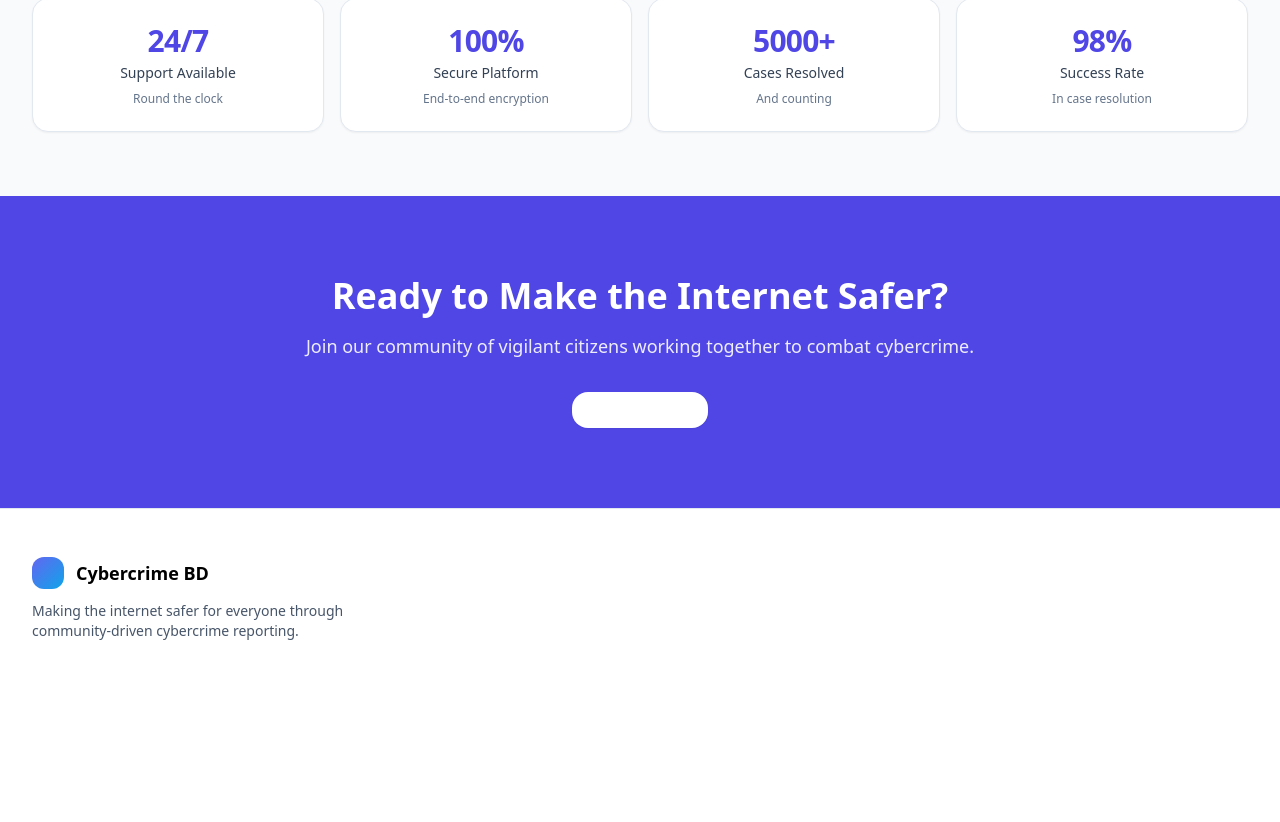
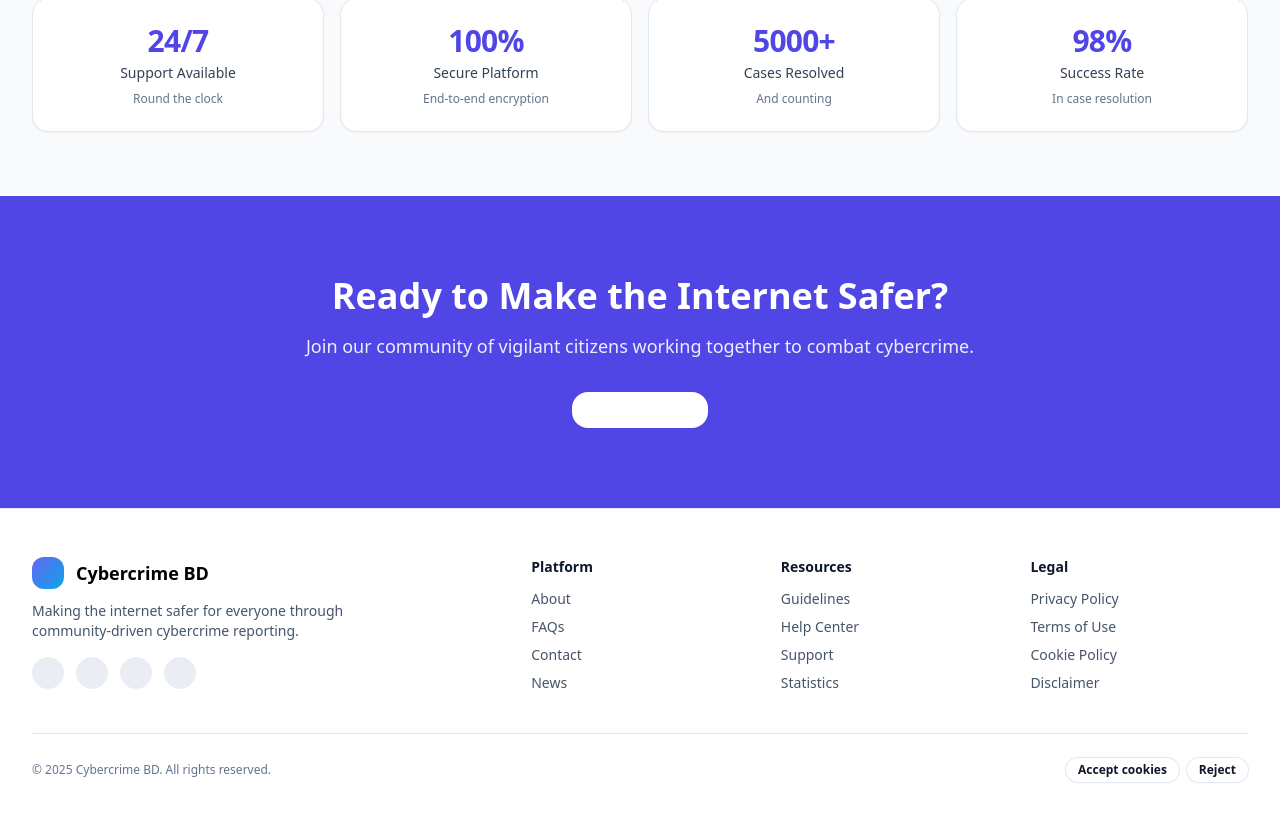
Before and after one commit to sohayab1/thesis-project2, a React (Vite) app in the folder frontend/: page / in a window 1280 px wide. Shown: the part 2081-2903 px from the top of the page. Before the commit the page ends 2770 px from the top, so only its background shows below. Built offline with nearby package versions, Linux system fonts and the light colour scheme.

Commit message:
last stage v5

```diff
--- a/frontend/src/pages/LandingPage.tsx
+++ b/frontend/src/pages/LandingPage.tsx
@@ -70,6 +70,68 @@ const BlogCard = ({ date, title }) => (
     <p className="mt-2 line-clamp-2 text-sm text-slate-600">Short teaser goes here. Replace with your own article summary.</p>
     <CustomButton variant="ghost" className="mt-4">Read</CustomButton>
   </div>
+);
+
+const Footer = () => (
+  <footer className="border-t border-slate-200 bg-white py-12">
+    <Container>
+      <div className="grid grid-cols-2 gap-8 md:grid-cols-5">
+        <div className="col-span-2">
+          <div className="flex items-center gap-3">
+            <div className="h-8 w-8 rounded-xl bg-gradient-to-br from-indigo-500 to-sky-500" />
+            <span className="text-lg font-bold">Cybercrime BD</span>
+          </div>
+          <p className="mt-3 max-w-sm text-sm text-slate-600">
+            Making the internet safer for everyone through community-driven cybercrime reporting.
+          </p>
+          <div className="mt-4 flex gap-3 opacity-70">
+            {["in", "fb", "x", "ig"].map((s) => (
+              <div key={s} className="h-8 w-8 rounded-full bg-slate-200" />
+            ))}
+          </div>
+        </div>
+        <div>
+          <h4 className="text-sm font-semibold text-slate-900">Platform</h4>
+          <ul className="mt-3 space-y-2 text-sm text-slate-600">
+            <li><a href="/about">About</a></li>
+            <li><a href="/faq">FAQs</a></li>
+            <li><a href="/contact">Contact</a></li>
+            <li><a href="/news">News</a></li>
+          </ul>
+        </div>
+        <div>
+          <h4 className="text-sm font-semibold text-slate-900">Resources</h4>
+          <ul className="mt-3 space-y-2 text-sm text-slate-600">
+            <li><a href="/guidelines">Guidelines</a></li>
+            <li><a href="/help">Help Center</a></li>
+            <li><a href="/support">Support</a></li>
+            <li><a href="/statistics">Statistics</a></li>
+          </ul>
+        </div>
+        <div>
+          <h4 className="text-sm font-semibold text-slate-900">Legal</h4>
+          <ul className="mt-3 space-y-2 text-sm text-slate-600">
+            <li><a href="/privacy">Privacy Policy</a></li>
+            <li><a href="/terms">Terms of Use</a></li>
+            <li><a href="/cookies">Cookie Policy</a></li>
+            <li><a href="/disclaimer">Disclaimer</a></li>
+          </ul>
+        </div>
+      </div>
+
+      <div className="mt-10 flex flex-wrap items-center justify-between gap-4 border-t border-slate-200 pt-6 text-xs text-slate-500">
+        <p>© {new Date().getFullYear()} Cybercrime BD. All rights reserved.</p>
+        <div className="flex items-center gap-2">
+          <CustomButton variant="ghost" className="!px-3 !py-1 text-xs">
+            Accept cookies
+          </CustomButton>
+          <CustomButton variant="ghost" className="!px-3 !py-1 text-xs">
+            Reject
+          </CustomButton>
+        </div>
+      </div>
+    </Container>
+  </footer>
 );
 
 export function LandingPage() {
@@ -312,22 +374,7 @@ export function LandingPage() {
       </section>
 
       {/* Footer */}
-      <footer className="border-t border-slate-200 bg-white py-12">
-        <Container>
-          <div className="grid grid-cols-2 gap-8 md:grid-cols-5">
-            <div className="col-span-2">
-              <div className="flex items-center gap-3">
-                <div className="h-8 w-8 rounded-xl bg-gradient-to-br from-indigo-500 to-sky-500" />
-                <span className="text-lg font-bold">Cybercrime BD</span>
-              </div>
-              <p className="mt-3 max-w-sm text-sm text-slate-600">
-                Making the internet safer for everyone through community-driven cybercrime reporting.
-              </p>
-            </div>
-            {/* Add your footer content here */}
-          </div>
-        </Container>
-      </footer>
+      <Footer />
     </div>
   );
 }
--- a/frontend/src/pages/RegisterPage.tsx
+++ b/frontend/src/pages/RegisterPage.tsx
@@ -6,6 +6,7 @@ import { Input } from "@/components/ui/input"
 import { Card } from "@/components/ui/card"
 import { auth } from "@/services/api"
 import { toast } from "sonner"
+import { GalleryVerticalEnd } from "lucide-react"
 
 interface UserData {
   name: string;
@@ -76,13 +77,39 @@ export function RegisterPage() {
 
   return (
     <Layout>
-      <div className="flex justify-center py-8">
-        <Card className="w-full max-w-2xl p-6">
-          <h1 className="text-2xl font-bold mb-6">Create Account</h1>
-          <form onSubmit={handleSubmit} className="space-y-6">
-            <div className="space-y-4">
-              <div>
-                <label className="text-sm font-medium">Full Name</label>
+      <div className="container relative min-h-screen flex-col items-center justify-center grid lg:max-w-none lg:grid-cols-2 lg:px-0">
+        {/* Left side - Hero section */}
+        <div className="relative hidden h-full flex-col bg-muted p-10 text-white lg:flex dark:border-r">
+          <div className="absolute inset-0 bg-zinc-900" />
+          <div className="relative z-20 flex items-center text-lg font-medium">
+            <GalleryVerticalEnd className="mr-2 h-6 w-6" />
+            CyberCrime Reporting
+          </div>
+          <div className="relative z-20 mt-auto">
+            <blockquote className="space-y-2">
+              <p className="text-lg">
+                "Join our community in making the digital world safer. Your registration helps us combat cybercrime more effectively."
+              </p>
+              <footer className="text-sm">Cybercrime Prevention Unit</footer>
+            </blockquote>
+          </div>
+        </div>
+
+        {/* Right side - Registration form */}
+        <div className="lg:p-8">
+          <div className="mx-auto flex w-full flex-col justify-center space-y-6 sm:w-[450px]">
+            <div className="flex flex-col space-y-2 text-center">
+              <h1 className="text-2xl font-semibold tracking-tight">Create an Account</h1>
+              <p className="text-sm text-muted-foreground">
+                Enter your details to register for a new account
+              </p>
+            </div>
+
+            <div className="grid gap-6">
+              <form onSubmit={handleSubmit}>
+                <div className="grid gap-4">
+                  <div className="grid gap-2">
+                    <label className="text-sm font-medium leading-none">Full Name</label>
                     <Input
                       name="name"
                       value={userData.name}
@@ -93,8 +120,9 @@ export function RegisterPage() {
                       required
                     />
                   </div>
-              <div>
-                <label className="text-sm font-medium">Email</label>
+
+                  <div className="grid gap-2">
+                    <label className="text-sm font-medium leading-none">Email</label>
                     <Input
                       type="email"
                       name="email"
@@ -106,8 +134,9 @@ export function RegisterPage() {
                       required
                     />
                   </div>
-              <div>
-                <label className="text-sm font-medium">Password</label>
+
+                  <div className="grid gap-2">
+                    <label className="text-sm font-medium leading-none">Password</label>
                     <Input
                       type="password"
                       name="password"
@@ -119,8 +148,9 @@ export function RegisterPage() {
                       required
                     />
                   </div>
-              <div>
-                <label className="text-sm font-medium">NID Number</label>
+
+                  <div className="grid gap-2">
+                    <label className="text-sm font-medium leading-none">NID Number</label>
                     <Input
                       name="nidNumber"
                       value={userData.nidNumber}
@@ -131,11 +161,9 @@ export function RegisterPage() {
                       required
                     />
                   </div>
-            </div>
 
-            <div className="space-y-4">
-              <div>
-                <label className="text-sm font-medium">NID Front</label>
+                  <div className="grid gap-2">
+                    <label className="text-sm font-medium leading-none">NID Front</label>
                     <Input
                       type="file"
                       name="nidFront"
@@ -144,8 +172,9 @@ export function RegisterPage() {
                       required
                     />
                   </div>
-              <div>
-                <label className="text-sm font-medium">NID Back</label>
+
+                  <div className="grid gap-2">
+                    <label className="text-sm font-medium leading-none">NID Back</label>
                     <Input
                       type="file"
                       name="nidBack"
@@ -154,8 +183,9 @@ export function RegisterPage() {
                       required
                     />
                   </div>
-              <div>
-                <label className="text-sm font-medium">Selfie Front</label>
+
+                  <div className="grid gap-2">
+                    <label className="text-sm font-medium leading-none">Selfie Front</label>
                     <Input
                       type="file"
                       name="selfieFront"
@@ -164,8 +194,9 @@ export function RegisterPage() {
                       required
                     />
                   </div>
-              <div>
-                <label className="text-sm font-medium">Selfie Left</label>
+
+                  <div className="grid gap-2">
+                    <label className="text-sm font-medium leading-none">Selfie Left</label>
                     <Input
                       type="file"
                       name="selfieLeft"
@@ -174,8 +205,9 @@ export function RegisterPage() {
                       required
                     />
                   </div>
-              <div>
-                <label className="text-sm font-medium">Selfie Right</label>
+
+                  <div className="grid gap-2">
+                    <label className="text-sm font-medium leading-none">Selfie Right</label>
                     <Input
                       type="file"
                       name="selfieRight"
@@ -186,16 +218,18 @@ export function RegisterPage() {
                   </div>
                 </div>
 
-            <div className="flex gap-4">
-              <Button type="submit" disabled={loading}>
+                <div className="mt-6 flex flex-col gap-3">
+                  <Button type="submit" className="w-full" disabled={loading}>
                     {loading ? "Creating Account..." : "Create Account"}
                   </Button>
-              <Button type="button" variant="outline" onClick={() => navigate('/login')}>
+                  <Button type="button" variant="outline" className="w-full" onClick={() => navigate('/login')}>
                     Already have an account?
                   </Button>
                 </div>
               </form>
-        </Card>
+            </div>
+          </div>
+        </div>
       </div>
     </Layout>
   )
```
Lines whose indentation alone changed are shown as unchanged.
